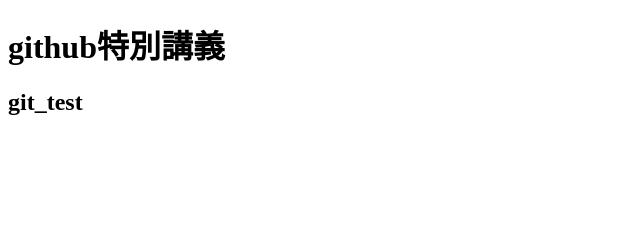
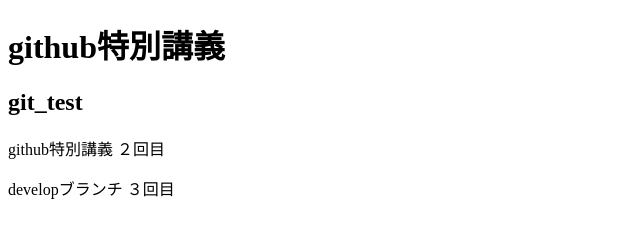
Before and after one commit to tkys-ssk/git_test, a plain HTML site: page index.html in a window 1280 px wide. Shown: the whole page, without its empty margins (0-640 px from the left). Drawn offline with Linux system fonts and the light colour scheme.

Commit message:
変更しました

```diff
--- a/index.html
+++ b/index.html
@@ -8,6 +8,10 @@
 <body>
   <h1>github特別講義</h1>
   <h2>git_test</h2>
+  <p>github特別講義 ２回目</p>
+
+  <p>developブランチ ３回目</p>
+
 
 </body>
 </html>
```
